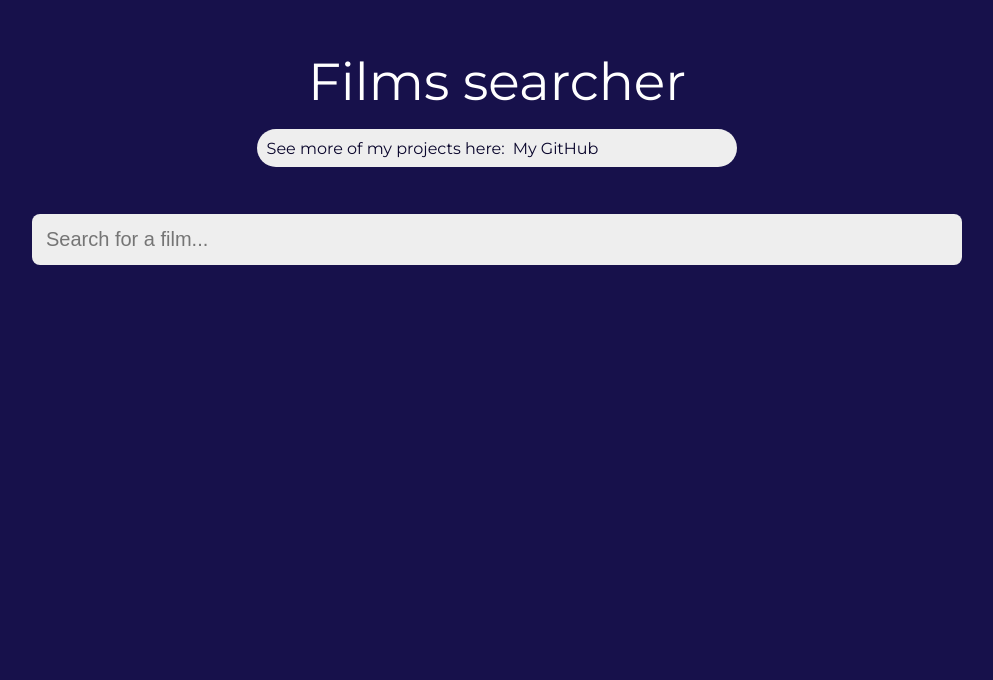
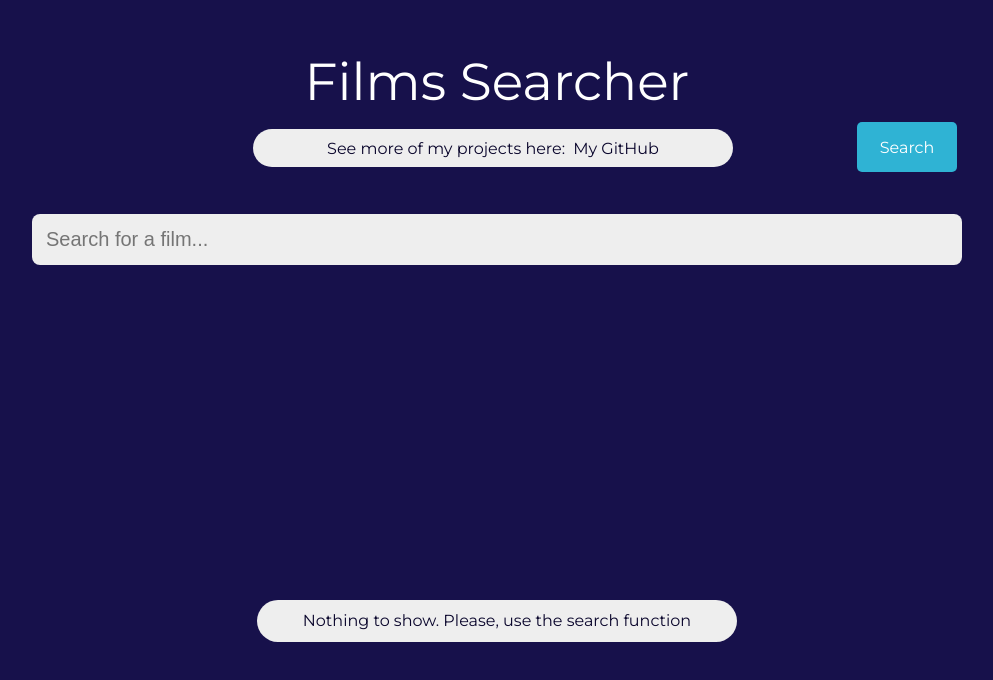
Before and after one commit to MichalKoscinski/Films_Searcher, a React (Create React App) app: page / in a window 1280 px wide. Shown: the top 680 px of the page, without its empty margins (143-1136 px from the left). Built offline with nearby package versions, Linux system fonts and the light colour scheme.

Commit message:
search button and nothing to show

```diff
--- a/package.json
+++ b/package.json
@@ -8,8 +8,11 @@
     "@testing-library/react": "^9.4.0",
     "@testing-library/user-event": "^7.2.1",
     "axios": "^0.19.2",
+    "bootstrap": "^4.4.1",
     "react": "^16.12.0",
+    "react-bootstrap": "^1.0.0-beta.17",
     "react-dom": "^16.12.0",
+    "react-helmet": "^5.2.1",
     "react-router-dom": "^5.1.2",
     "react-scripts": "3.4.0"
   },
--- a/src/App.js
+++ b/src/App.js
@@ -3,15 +3,18 @@ import axios from 'axios'
 import Search from './components/Search'
 import Results from './components/Results'
 import Popup from './components/Popup'
+import { TitleComponent } from './TitleComponent';
 
+import { Button } from 'react-bootstrap';
 
 function App() {
   const [state, setState] = useState({
     s: "",
     results: [],
     selected: {}
+
   });
-  const apiurl = "http://www.omdbapi.com/?apikey=dfe6d885";
+  const apiurl = "https://www.omdbapi.com/?apikey=dfe6d885";
 
   const handleInput = (e) => {
     let s = e.target.value;
@@ -25,12 +28,20 @@ function App() {
     if (e.key === "Enter") {
       axios(apiurl + "&s=" + state.s).then(({ data }) => {
         let results = data.Search;
-
         setState(prevState => {
           return { ...prevState, results: results }
         })
       });
     }
+  }
+
+  const handleClick = () => {
+    axios(apiurl + "&s=" + state.s).then(({ data }) => {
+      let results = data.Search;
+      setState(prevState => {
+        return { ...prevState, results: results }
+      })
+    });
   }
 
   const openPopup = data => {
@@ -49,22 +60,35 @@ function App() {
 
 
 
+
   return (
     <div className="App">
       <header>
-        <h1>Films searcher</h1>
+        <h1>Films Searcher</h1>
       </header>
       <main>
+
+
+
+      <div class="introduction_button">
         <div className="introduction">
           See more of my projects here:&ensp;
           <a href="https://github.com/MichalKoscinski?tab=repositories" class="GitHub">
             My GitHub
             </a>
+            </div>
+            <div class="button" onClick={handleClick}>
+            Search
+            </div>
         </div>
         <Search handleInput={handleInput} search={search} />
-        <Results results={state.results} openPopup={openPopup} />
+
+        {(state.results && state.results.length>0)?<Results results={state.results} openPopup={openPopup} />:
+        <div className="nothing"> Nothing to show. Please, use the search function </div>
+        }
         {(typeof state.selected.Title != "undefined") ? <Popup selected={state.selected} closePopup={closePopup} /> : false}
       </main>
+      <TitleComponent title="Films Searcher" />
     </div>
   );
 }
--- /dev/null
+++ b/src/TitleComponent.jsx
@@ -0,0 +1,13 @@
+import React from 'react';
+import Helmet from 'react-helmet';
+
+const TitleComponent = ({ title }) => {
+    var defaultTitle = 'app';
+    return (
+        <Helmet>
+            <title>{title ? title : defaultTitle}</title>
+        </Helmet>
+    );
+};
+
+export { TitleComponent };
--- a/src/components/Result.js
+++ b/src/components/Result.js
@@ -1,17 +1,20 @@
 import React, { useEffect, useState } from "react";
 import axios from "axios";
+import Results from "./Results";
 
 function Result({ result, openPopup }) {
 	const [state, setState] = useState({});
 	useEffect(() => {
-	  axios(`http://www.omdbapi.com/?apikey=dfe6d885&i=${result.imdbID}`).then(
+	  axios(`https://www.omdbapi.com/?apikey=dfe6d885&i=${result.imdbID}`).then(
 		({ data }) => {
 		  setState(data);
 		}
 	  );
 	});
 
+
 	return (
+
 	  <div className="result" onClick={() => openPopup(state)}>
 		<div class="upcircle" id="upcircle">
 		<div class="up" id="up">
--- a/src/index.css
+++ b/src/index.css
@@ -10,6 +10,32 @@ body {
 	font-family: 'montserrat', sans-serif;
 	background-color:rgb(23, 17, 75);
 }
+
+.button {
+	background-color: rgb(47, 179, 212);
+	border: none;
+	text-align: center;
+    margin: 20px;
+    display: flex;
+    justify-content: center;
+    align-items: center;
+	color: white;
+	margin-top: -7px;
+	margin-right: 20px;
+	height: 50px;
+	width: 100px;
+	border-radius: 5px;
+	text-decoration: none;
+	cursor: pointer;
+	font-size: 16px;
+  }
+  .button:hover {
+	height: 55px;
+	margin-top: -10px;
+	width: 110px;
+	margin-right: 15px;
+	transition: 0.4s ease-out;
+  }
 
 
 header {
@@ -70,6 +96,12 @@ section {
 	flex-direction: column;
 	cursor: pointer;
 }
+
+@media screen and (max-width: 768px) {
+    .results .result  {
+		width: 10%;
+	}
+ }
 
 .results .result img {
 	display: block;
@@ -203,12 +235,30 @@ section {
 .introduction {
 	margin: auto;
 	margin-bottom: 2rem;
+	margin-right: 6.5rem;
 	width: 50%;
+	text-align: center;
     border-radius: 4rem;
     background-color: #EEE;
 	padding: 0.6rem;
 	color: rgb(10, 6, 44);
 }
+
+.nothing {
+	margin: auto;
+	margin-top: 20rem;
+	width: 50%;
+	text-align: center;
+    border-radius: 4rem;
+    background-color: #EEE;
+	padding: 0.7rem;
+	color: rgb(10, 6, 44);
+}
+
+.introduction_button {
+display: flex;
+}
+
 .GitHub {
 	text-decoration: none;
 	color: rgb(10, 6, 44);
```
Also changed, not shown: 2 other files (tests, documents, lock files or other folders).
